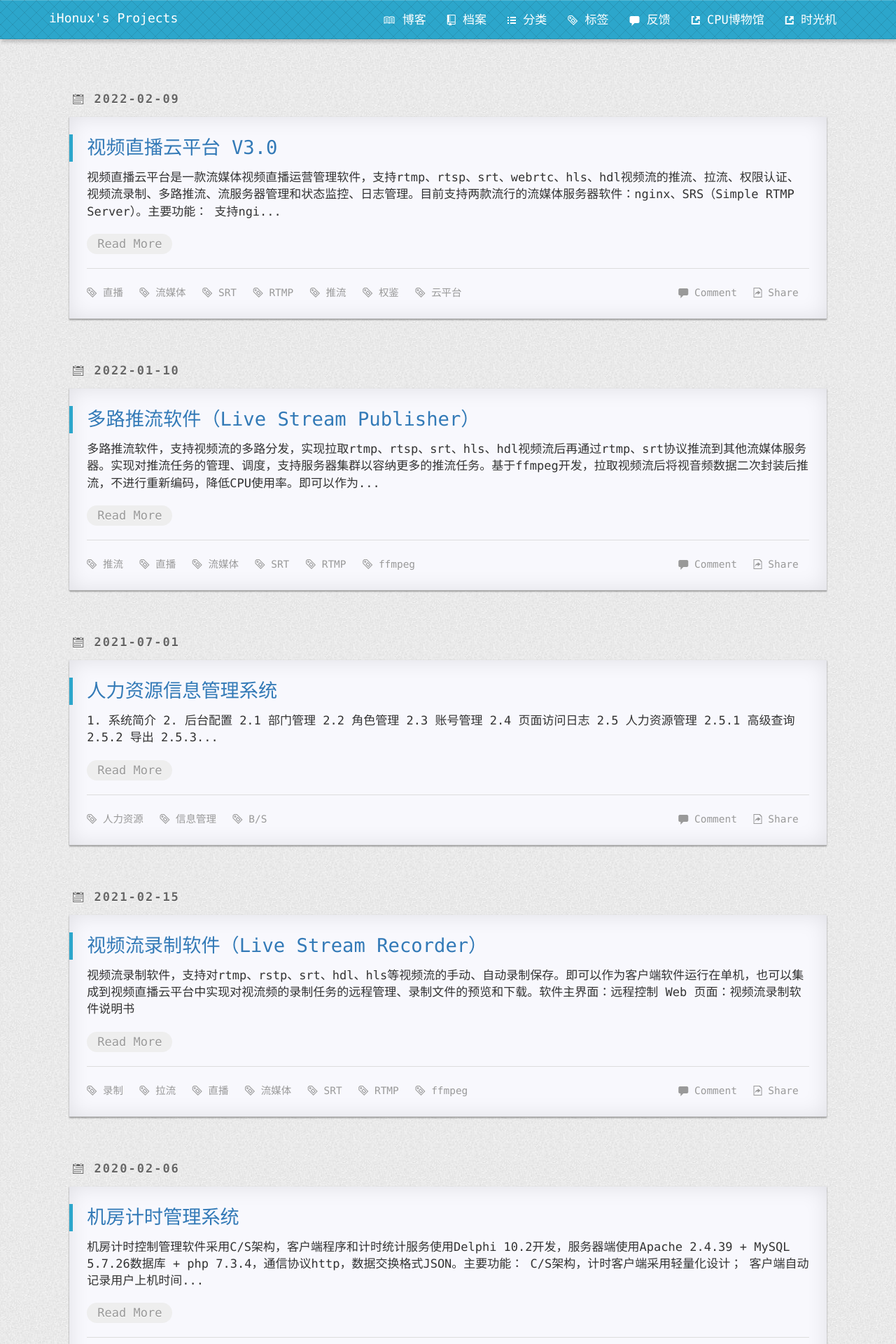
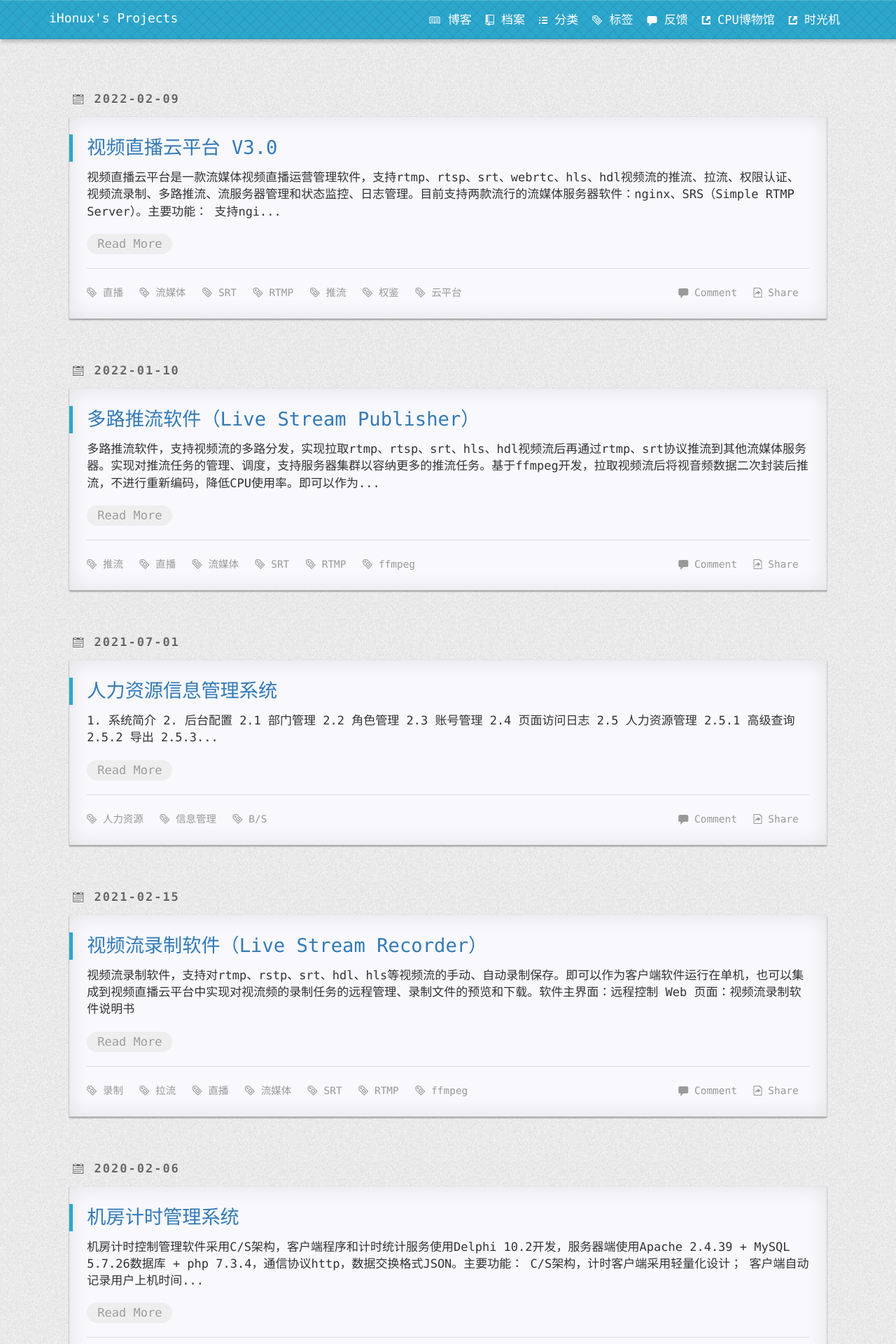
Before and after one commit to fxrj/fxrj.github.io, a Jekyll site: the page built from index.html, in a window 1280 px wide. Shown: the top 1920 px of the page at 70% size. Built offline with Jekyll 4.4.1, drawn with Linux system fonts in a browser that asks for light colours; nearby versions of some CDN libraries; the list of posts is cut into pages by our own code; comment, search, counter and statistics services are not loaded.

Commit message:
Update style.css

```diff
--- a/static/css/style.css
+++ b/static/css/style.css
@@ -57,6 +57,7 @@ layout: null
 
 .navbar-nav>li>a{
     line-height: 1.42857143;
+    padding: 15px 10px;         /* Honux 添加于20230322*/
 }
 
 .footnote-tiffany a,
```
